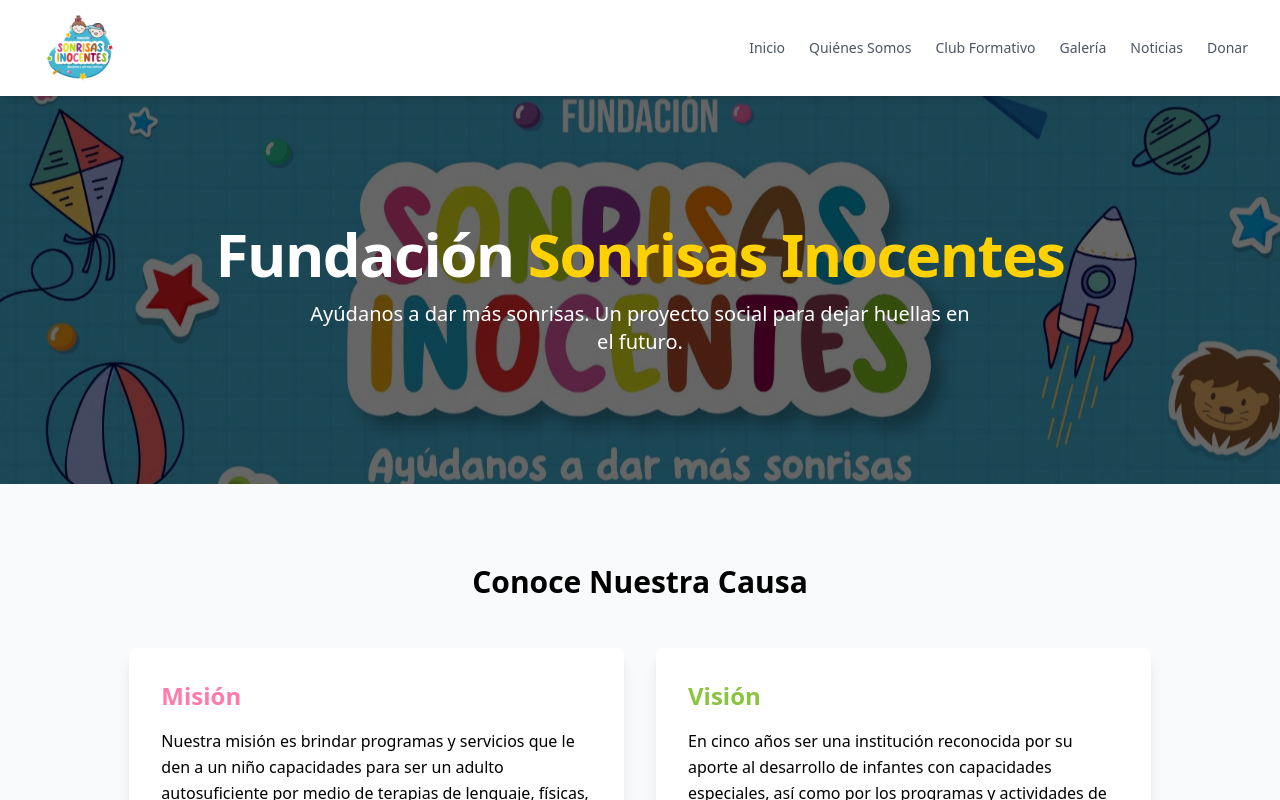
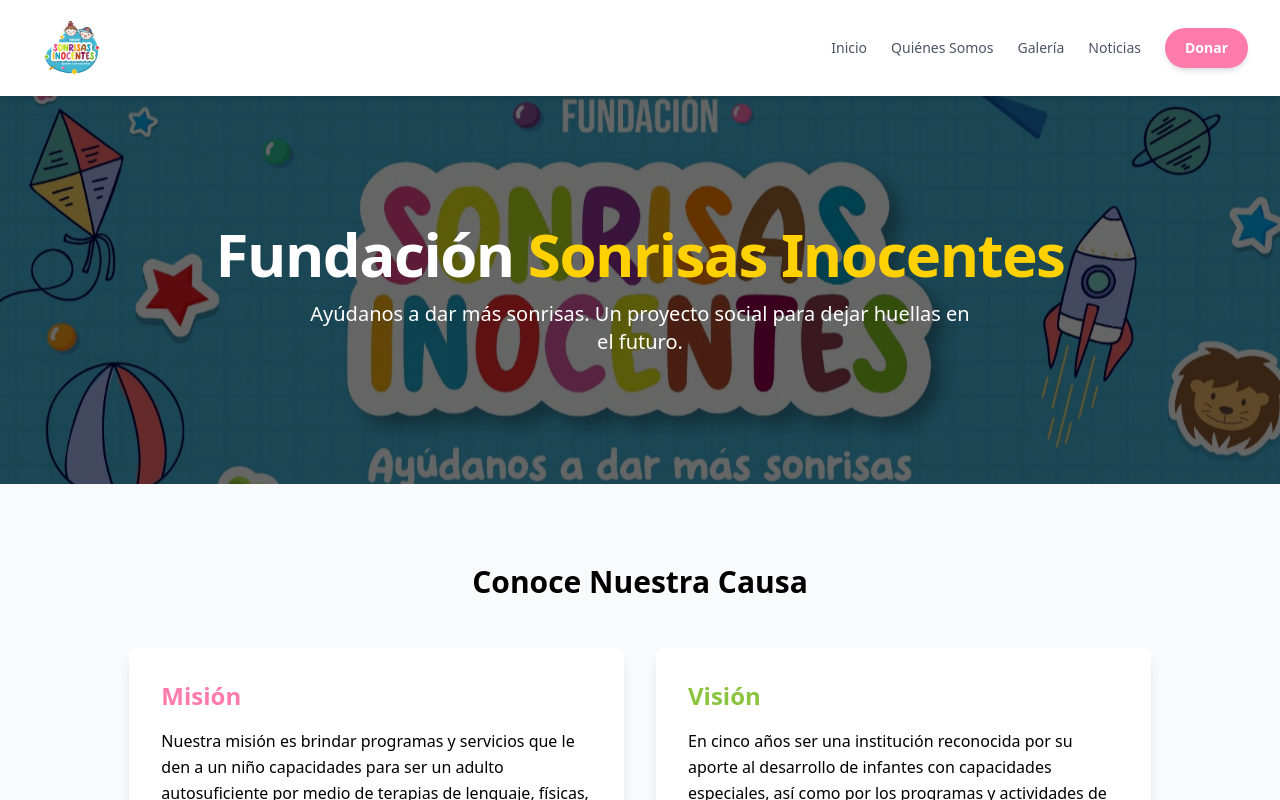
Before and after one commit to dannylopez12/sonrisas-landing, a React (Vite) app: page / in a window 1280 px wide. Shown: the top 800 px of the page. Built offline with nearby package versions, Linux system fonts and the light colour scheme.

Commit message:
feat: Configuro PayPal en modo Live con variables de entorno

```diff
--- a/src/components/Navbar.jsx
+++ b/src/components/Navbar.jsx
@@ -1,16 +1,20 @@
 // src/components/Navbar.jsx
 import React, { useState } from 'react';
 import { Link, NavLink } from 'react-router-dom';
-import { FaBars, FaTimes } from 'react-icons/fa'; // Iconos para el menú
-import { motion, AnimatePresence } from 'framer-motion'; // Para las animaciones
+import { FaBars, FaTimes } from 'react-icons/fa';
+import { motion, AnimatePresence } from 'framer-motion';
 import logo from '../assets/logo-principal.png';
 
-const Navbar = () => {
-  // Estado para controlar si el menú móvil está abierto o cerrado
+
+  const Navbar = ({ onDonateClick }) => {
   const [isMenuOpen, setIsMenuOpen] = useState(false);
 
   const toggleMenu = () => {
     setIsMenuOpen(!isMenuOpen);
+  };
+  const handleMobileDonateClick = () => {
+    onDonateClick(); // Primero abre el modal
+    toggleMenu();    // Luego cierra el menú móvil
   };
 
   // Variantes para la animación del menú móvil
@@ -38,37 +42,44 @@
   };
 
   return (
-    <nav className="bg-white/80 backdrop-blur-md shadow-md sticky top-0 z-50"> {/* Aumentamos z-index */}
+    <nav className="bg-white/80 backdrop-blur-md shadow-md sticky top-0 z-50">
       <div className="max-w-7xl mx-auto px-4 sm:px-6 lg:px-8">
         <div className="flex items-center justify-between h-24">
 
           {/* LOGO */}
           <div className="flex-shrink-0">
             <Link to="/" className="block">
-              <img className="h-24" src={logo} alt="Fundación Sonrisas Inocentes" />
+              <img className="h-20" src={logo} alt="Fundación Sonrisas Inocentes" />
             </Link>
           </div>
 
           {/* MENÚ DE ESCRITORIO */}
-          <div className="hidden md:block"> {/* Se oculta en pantallas pequeñas (móvil) */}
-            <div className="ml-10 flex items-center space-x-6 text-sm font-medium">
+          <div className="hidden md:flex items-center space-x-6 text-sm font-medium">
             <Link to="/" className="text-gray-600 hover:text-foundation-blue transition-colors">Inicio</Link>
             <a href="/#about" className="text-gray-600 hover:text-foundation-blue transition-colors">Quiénes Somos</a>
-              <a href="/#club" className="text-gray-600 hover:text-foundation-blue transition-colors">Club Formativo</a>
             <a href="/#gallery" className="text-gray-600 hover:text-foundation-blue transition-colors">Galería</a>
             <NavLink to="/noticias" className={({ isActive }) => `transition-colors ${isActive ? 'text-foundation-blue font-bold' : 'text-gray-600 hover:text-foundation-blue'}`}>
               Noticias
             </NavLink>
-              <a href="/#donate" className="text-gray-600 hover:text-foundation-blue transition-colors">Donar</a>
-            </div>
+
+            {/* 2. BOTÓN DE DONAR PARA ESCRITORIO */}
+            <button
+              onClick={onDonateClick}
+              className="
+                px-5 py-2.5 rounded-full font-semibold text-white shadow-md
+                bg-foundation-pink
+                hover:bg-pink-500 hover:scale-105
+                active:scale-95
+                transform transition-all duration-300 ease-in-out
+                focus:outline-none focus:ring-2 focus:ring-pink-400 focus:ring-opacity-75"
+            >
+              Donar
+            </button>
           </div>
 
           {/* BOTÓN DE HAMBURGUESA PARA MÓVIL */}
-          <div className="md:hidden flex items-center"> {/* Solo se muestra en pantallas pequeñas */}
-            <button
-              onClick={toggleMenu}
-              className="text-gray-700 hover:text-foundation-blue focus:outline-none p-2"
-            >
+          <div className="md:hidden flex items-center">
+            <button onClick={toggleMenu} className="text-gray-700 hover:text-foundation-blue focus:outline-none p-2">
               {isMenuOpen ? <FaTimes size={24} /> : <FaBars size={24} />}
             </button>
           </div>
@@ -86,13 +97,21 @@
             animate="visible"
             exit="exit"
           >
-            <div className="flex flex-col items-center py-4 space-y-2">
+            <div className="flex flex-col items-center py-4">
               <Link to="/" className="block w-full text-center py-3 text-gray-700 hover:bg-foundation-blue/10" onClick={toggleMenu}>Inicio</Link>
               <a href="/#about" className="block w-full text-center py-3 text-gray-700 hover:bg-foundation-blue/10" onClick={toggleMenu}>Quiénes Somos</a>
-              <a href="/#club" className="block w-full text-center py-3 text-gray-700 hover:bg-foundation-blue/10" onClick={toggleMenu}>Club Formativo</a>
               <a href="/#gallery" className="block w-full text-center py-3 text-gray-700 hover:bg-foundation-blue/10" onClick={toggleMenu}>Galería</a>
               <NavLink to="/noticias" className="block w-full text-center py-3 text-gray-700 hover:bg-foundation-blue/10" onClick={toggleMenu}>Noticias</NavLink>
-              <a href="/#donate" className="block w-full text-center py-3 text-gray-700 hover:bg-foundation-blue/10" onClick={toggleMenu}>Donar</a>
+
+              {/* 3. BOTÓN DE DONAR PARA MÓVIL */}
+              <div className="w-full px-4 pt-4 pb-2">
+                <button
+                  onClick={handleMobileDonateClick}
+                  className="w-full px-5 py-3 rounded-lg font-semibold text-white shadow-md bg-foundation-pink hover:bg-pink-500"
+                >
+                  Donar Ahora
+                </button>
+              </div>
             </div>
           </motion.div>
         )}
```
Lines whose indentation alone changed are shown as unchanged.
